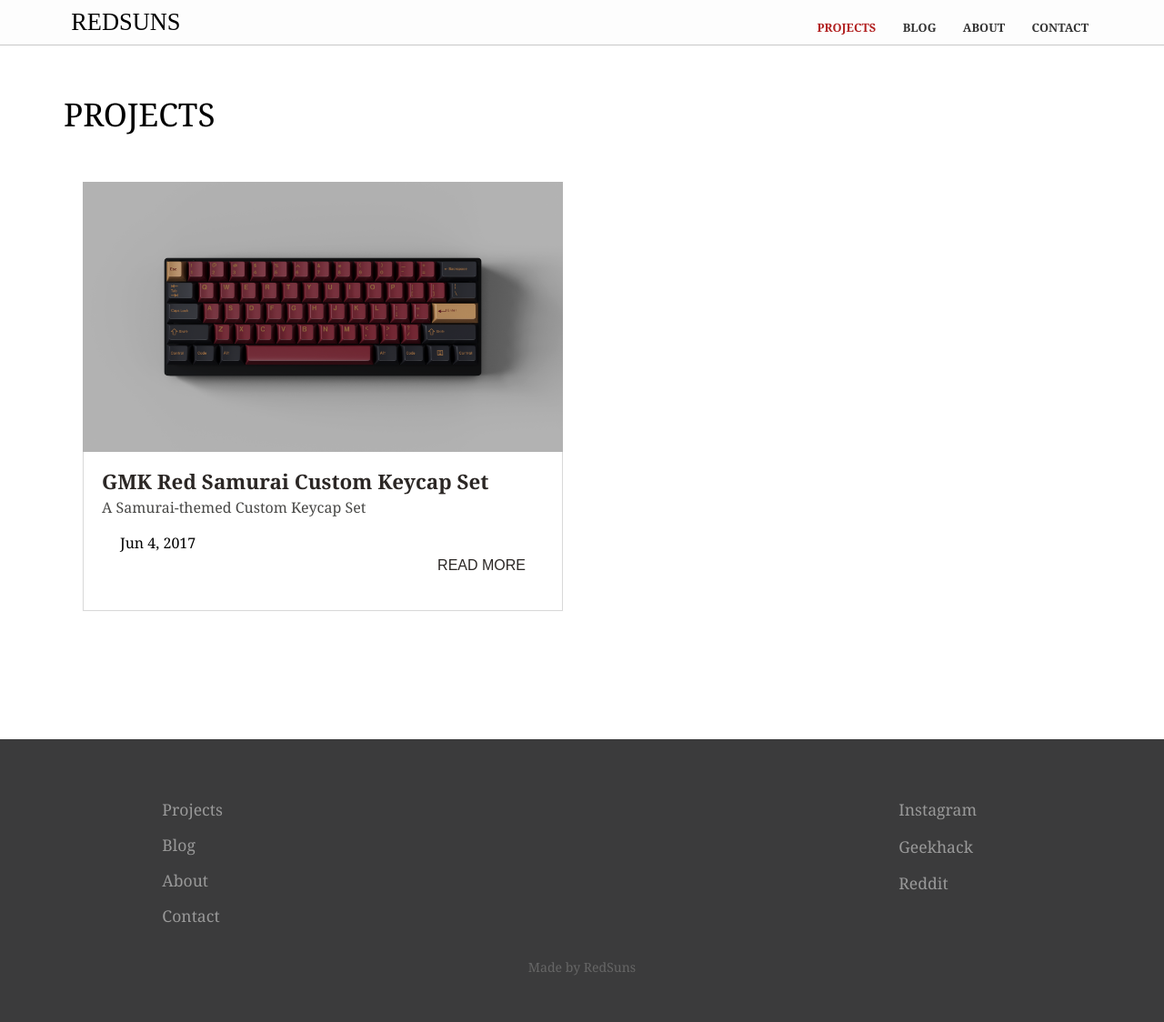
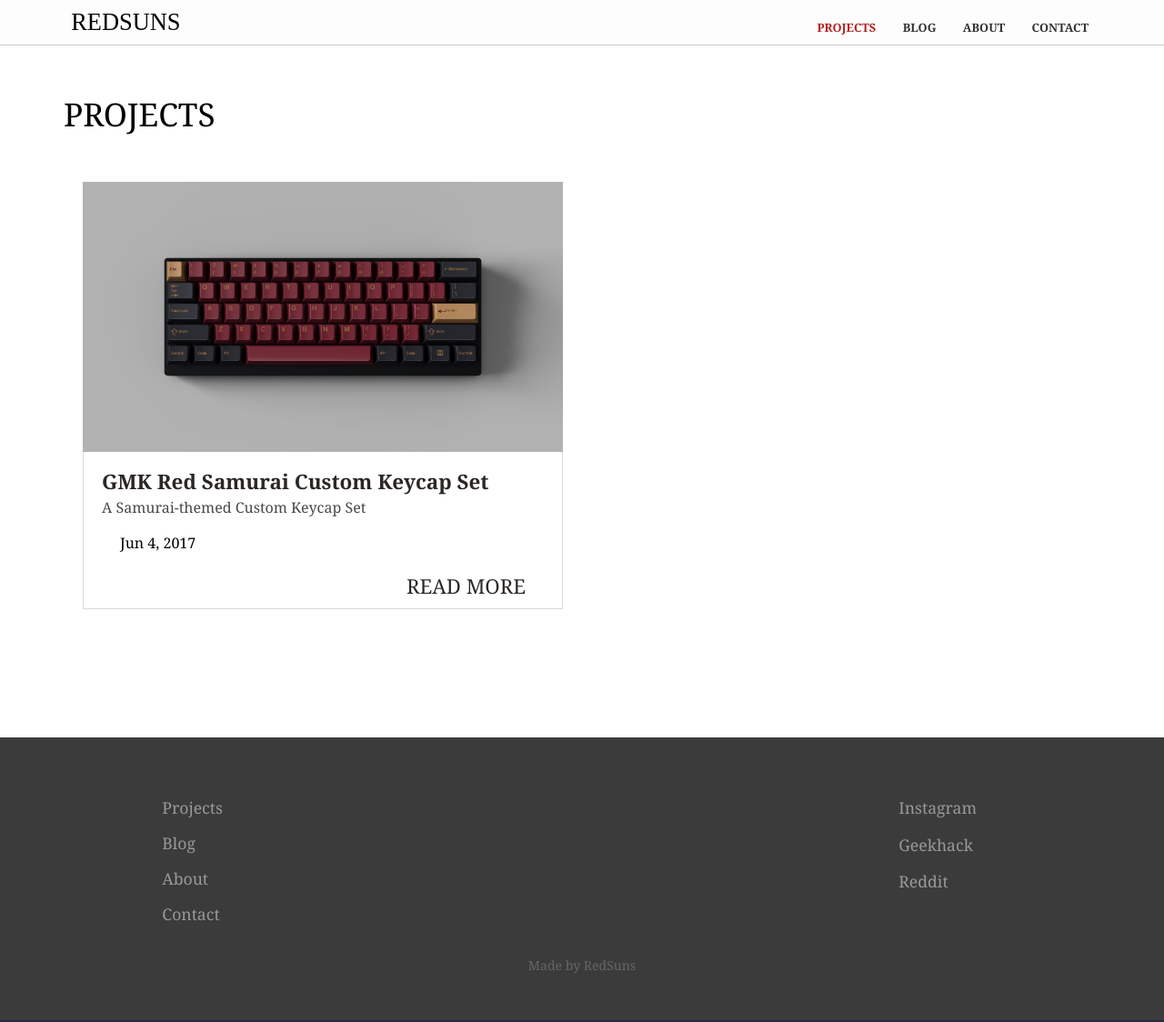
Before and after one commit to RedSunsRMK/redsunsrmk.github.io, a Jekyll site: the page built from projects.html, in a window 1280 px wide and 1124 px high. Shown: the whole window at 91% size. Built offline with Jekyll 4.4.1, drawn with Linux system fonts in a browser that asks for light colours.

Commit message:
Update projects.html

```diff
--- a/projects.html
+++ b/projects.html
@@ -26,7 +26,9 @@ description:
 						<div class="position">{{ project.description }}</div>
 					<div class="detailstwo">
 						{{ project.date | date: "%b %-d, %Y"}}
-						<div class="readmore"><a href="{{ site.baseurl }}{{ project.url }}">READ MORE</a></div>
+						<p style="text-align:left;">
+						<span style="float:right;"><a href="{{ site.baseurl }}{{ project.url }}">READ MORE</a></span>
+						</p>
 					</div>
 					</div>
 
```
